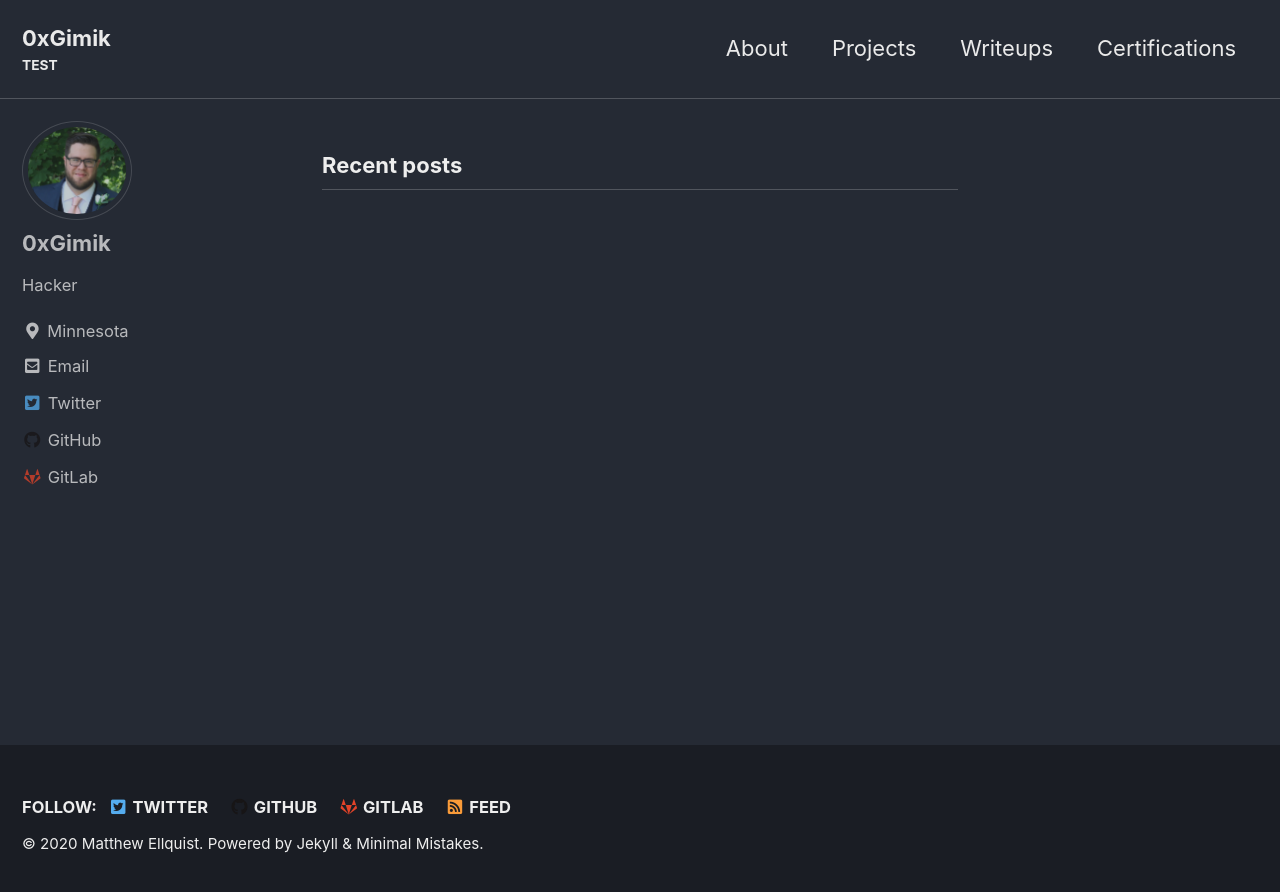
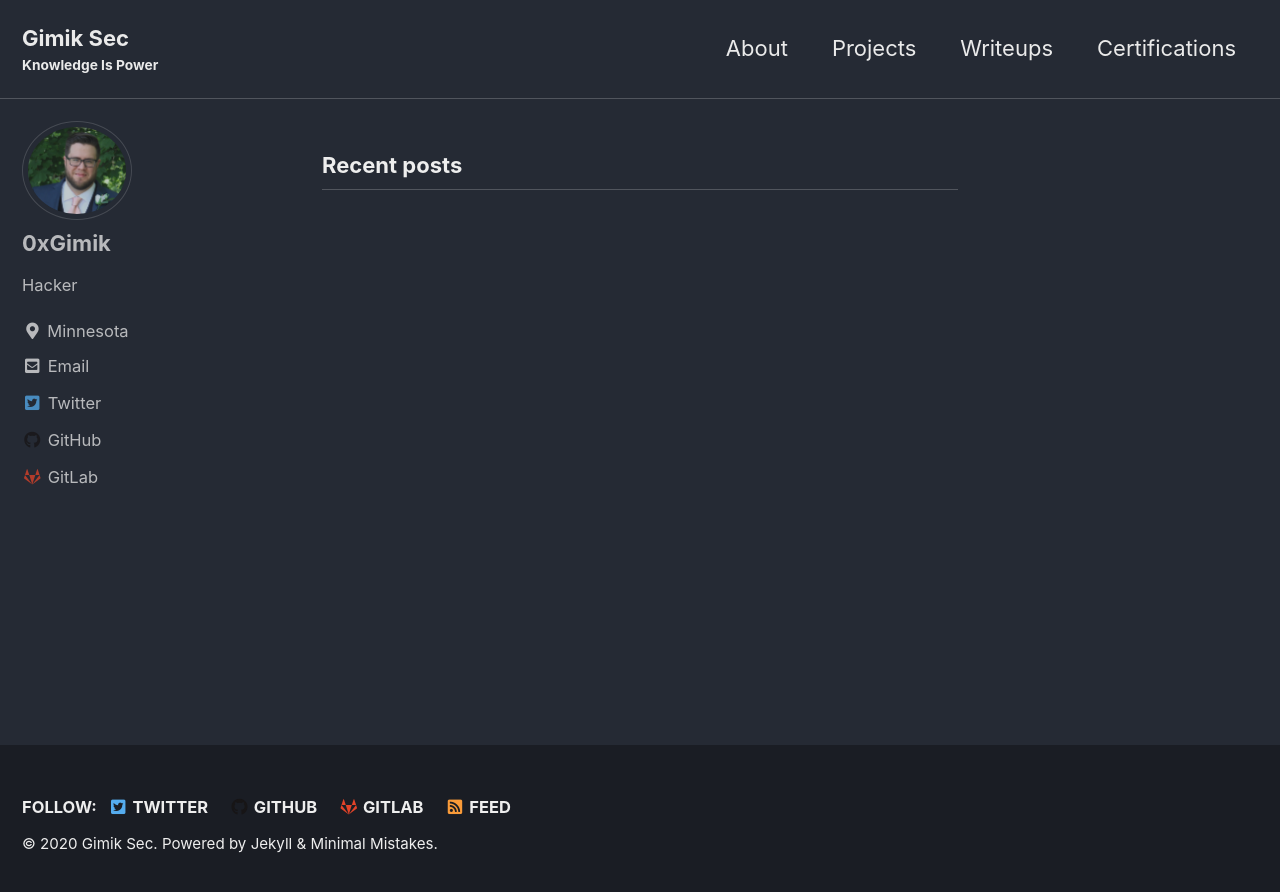
Before and after one commit to mattellquist/gimikbugs.github.io, a Jekyll site: the page built from index.html, in a window 1280 px wide. Shown: the top 892 px of the page. Built offline with Jekyll 4.4.1, drawn with Linux system fonts in a browser that asks for light colours; cached includes are drawn as plain includes; the list of posts is cut into pages by our own code.

Commit message:
trying to remove powered by

```diff
--- a/_config.yml
+++ b/_config.yml
@@ -16,10 +16,10 @@ minimal_mistakes_skin    : "dark" # "air", "aqua", "contrast", "dark", "dirt", "
 
 # Site Settings
 locale                   : "en-US"
-title                    : "0xGimik"
+title                    : "Gimik Sec"
 title_separator          : "-"
-subtitle                 : "TEST" # site tagline that appears below site title in masthead
-name                     : "Matthew Ellquist"
+subtitle                 : "Knowledge Is Power" # site tagline that appears below site title in masthead
+name                     : "Gimik Sec"
 description              : "Project Portfolio"
 url                      : # the base hostname & protocol for your site e.g. "https://mmistakes.github.io"
 baseurl                  : # the subpath of your site, e.g. "/blog"
--- a/_data/ui-text.yml
+++ b/_data/ui-text.yml
@@ -29,7 +29,7 @@ en: &DEFAULT_EN
   related_label              : "You may also enjoy"
   follow_label               : "Follow:"
   feed_label                 : "Feed"
-  powered_by                 : "Powered by"
+  #powered_by                 : "Powered by"
   website_label              : "Website"
   email_label                : "Email"
   recent_posts               : "Recent posts"
```
